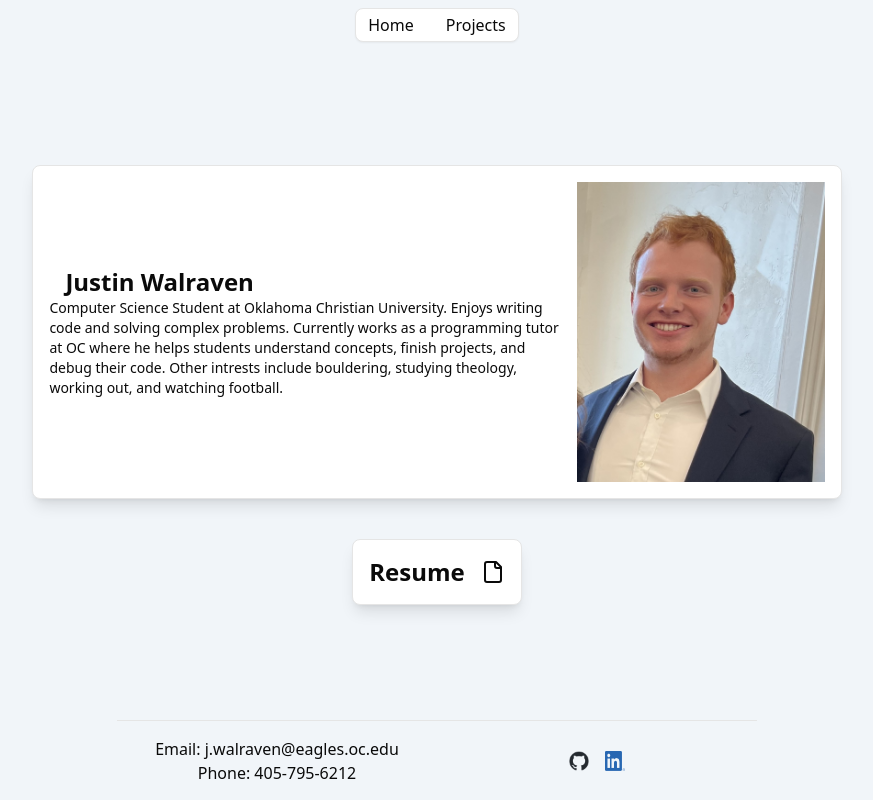
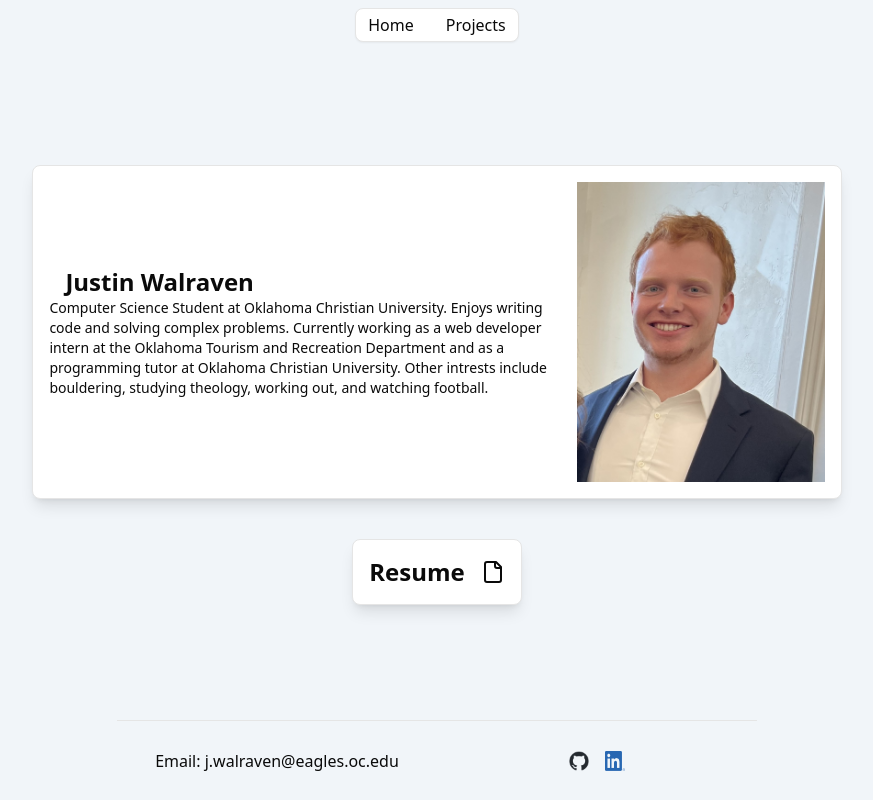
Before and after one commit to ginger-se/frontend, a Vue app: page / in a window 1280 px wide. Shown: the whole page, without its empty margins (203-1076 px from the left). Built offline with nearby package versions, Linux system fonts and the light colour scheme.

Commit message:
change overview to include OTRD internship and update resume

```diff
--- a/src/App.vue
+++ b/src/App.vue
@@ -26,9 +26,7 @@ import { RouterLink, RouterView } from 'vue-router'
 
   <footer class="border-t min-h-20 grid grid-cols-1 md:w-1/2 md:grid-cols-2 mx-auto">
     <div class="items-center flex flex-col m-auto">
-
       <p class="text-nowrap">Email: j.walraven@eagles.oc.edu</p>
-      <p class="text-nowrap">Phone: 405-795-6212</p>
     </div>
     <div class="justify-center flex gap-4 m-auto ">
       <a href="https://github.com/ginger-se" target="_blank"><img src="/github-mark.png" alt="github" class="w-5 h-5"></a>
--- a/src/views/HomeView.vue
+++ b/src/views/HomeView.vue
@@ -8,7 +8,7 @@ import Card from '@/components/ui/custom/card/Card.vue';
     <Card
     name="Justin Walraven"
     description="Computer Science Student at Oklahoma Christian University. Enjoys writing code and solving complex problems. Currently
-     works as a programming tutor at OC where he helps students understand concepts, finish projects, and debug their code.
+     working as a web developer intern at the Oklahoma Tourism and Recreation Department and as a programming tutor at Oklahoma Christian University.
      Other intrests include bouldering, studying theology, working out, and watching football."
     image="headshot.jpg"
     />
```
Also changed, not shown: 1 other file (tests, documents, lock files or other folders).
